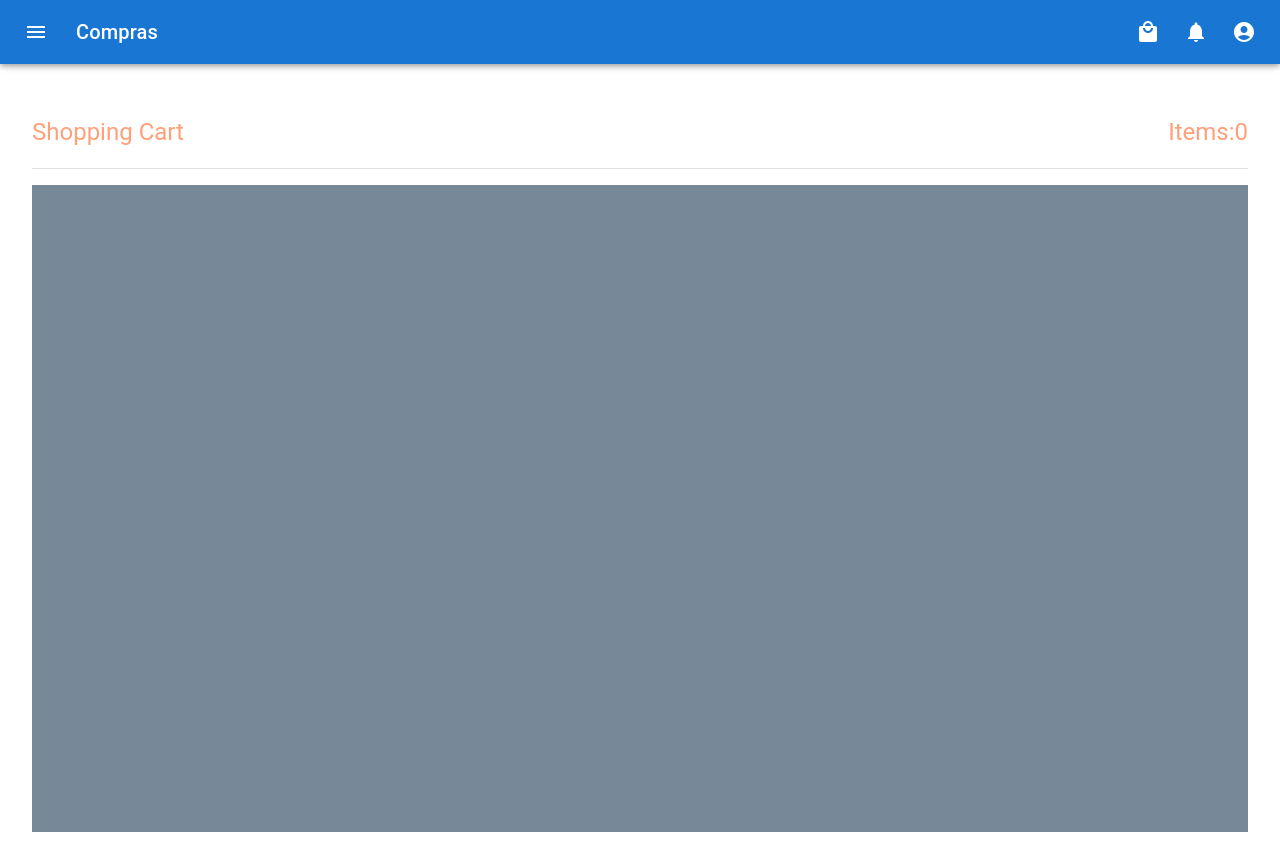
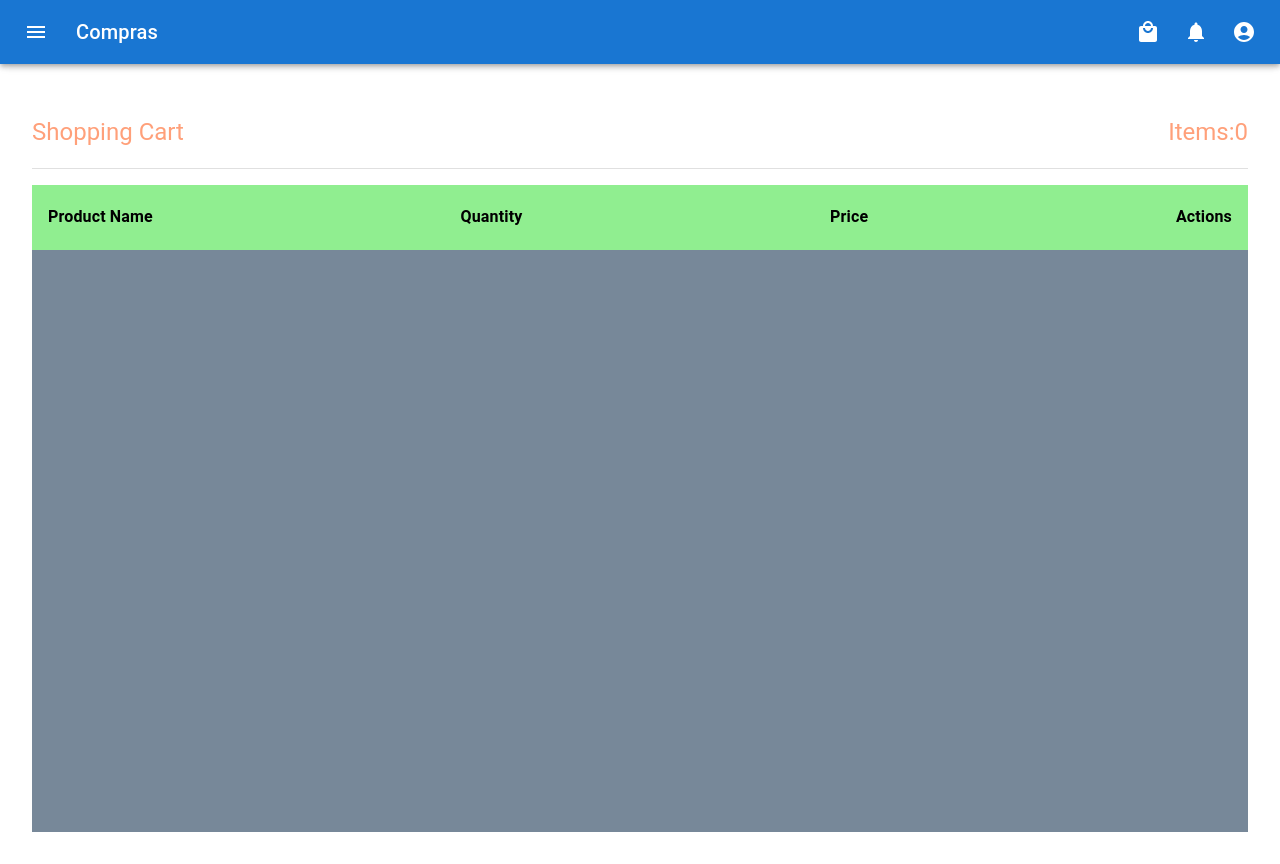
Before and after one commit to ruturajmengal2016/Project_1, a React (Create React App) app: page /cart in a window 1280 px wide. Built offline with nearby package versions, Linux system fonts and the light colour scheme; the HTML template or start-up script is replaced by a standard one.

Commit message:
cart box update

```diff
--- a/src/Components/Atoms/CartBox.jsx
+++ b/src/Components/Atoms/CartBox.jsx
@@ -6,20 +6,43 @@ import { deleteCartData } from "../../Redux/slice";
 const CartBox = ({ product, index }) => {
   const dispatch = useDispatch();
   return (
+    <Box component="div" sx={{ padding: "1rem" }}>
       <Box
         component="div"
         sx={{
-        height: "fit-content",
-        padding: "1rem",
-        boxSizing: "border-box",
+          width: "100%",
           display: "flex",
-        backgroundColor: "orange",
-        width: "85%",
-        marginTop: "1rem",
           justifyContent: "space-between",
+          alignItems: "center",
         }}
       >
-      <Typography variant="h5">{product.name}</Typography>
+        <Typography
+          variant="body1"
+          component="div"
+          sx={{ flex: { xs: 2.5, sm: 1.2 } }}
+        >
+          {product.name}
+        </Typography>
+        <Typography
+          component="div"
+          variant="body1"
+          sx={{
+            flex: 1,
+            display: {
+              xs: "none",
+              sm: "flex",
+            },
+          }}
+        >
+          {product.calories}
+        </Typography>
+        <Typography
+          variant="body1"
+          component="div"
+          sx={{ flex: { xs: 1, sm: 0.9 } }}
+        >
+          {product.calories}
+        </Typography>
         <Button
           variant="contained"
           onClick={() => {
@@ -29,6 +52,7 @@ const CartBox = ({ product, index }) => {
           Delete
         </Button>
       </Box>
+    </Box>
   );
 };
 
--- a/src/Pages/Cart.jsx
+++ b/src/Pages/Cart.jsx
@@ -45,25 +45,48 @@ export default function Cart() {
           height: "90%",
           backgroundColor: "lightslategrey",
           marginTop: "1rem",
-          overflowY: "auto",
         }}
       >
-        {cartData.map((ele, ind) => {
-          return (
+        <Box
+          sx={{
+            width: "100%",
+            height: "10%",
+            backgroundColor: "lightgreen",
+            display: "flex",
+            justifyContent: "space-between",
+            alignItems: "center",
+            padding: "1rem",
+            boxSizing: "border-box",
+            position: "",
+          }}
+        >
+          <Typography variant="body1" sx={{ fontWeight: "bold" }}>
+            Product Name
+          </Typography>
           <Typography
             variant="body1"
-              component="div"
             sx={{
-                display: "flex",
-                justifyContent: "space-around",
-                alignItems: "center",
-                width: "100%",
+              fontWeight: "bold",
+              display: {
+                xs: "none",
+                sm: "flex",
+              },
             }}
           >
-              <CartBox product={ele} key={ind} index={ind} />
+            Quantity
           </Typography>
-          );
+          <Typography variant="body1" sx={{ fontWeight: "bold" }}>
+            Price
+          </Typography>
+          <Typography variant="body1" sx={{ fontWeight: "bold" }}>
+            Actions
+          </Typography>
+        </Box>
+        <Box sx={{ overflowY: "auto" }}>
+          {cartData.map((ele, ind) => {
+            return <CartBox product={ele} key={ind} index={ind} />;
           })}
+        </Box>
       </Box>
     </Box>
   );
```
Also changed, not shown: 7 other files (tests, documents, lock files or other folders). Lines whose indentation alone changed are shown as unchanged.
